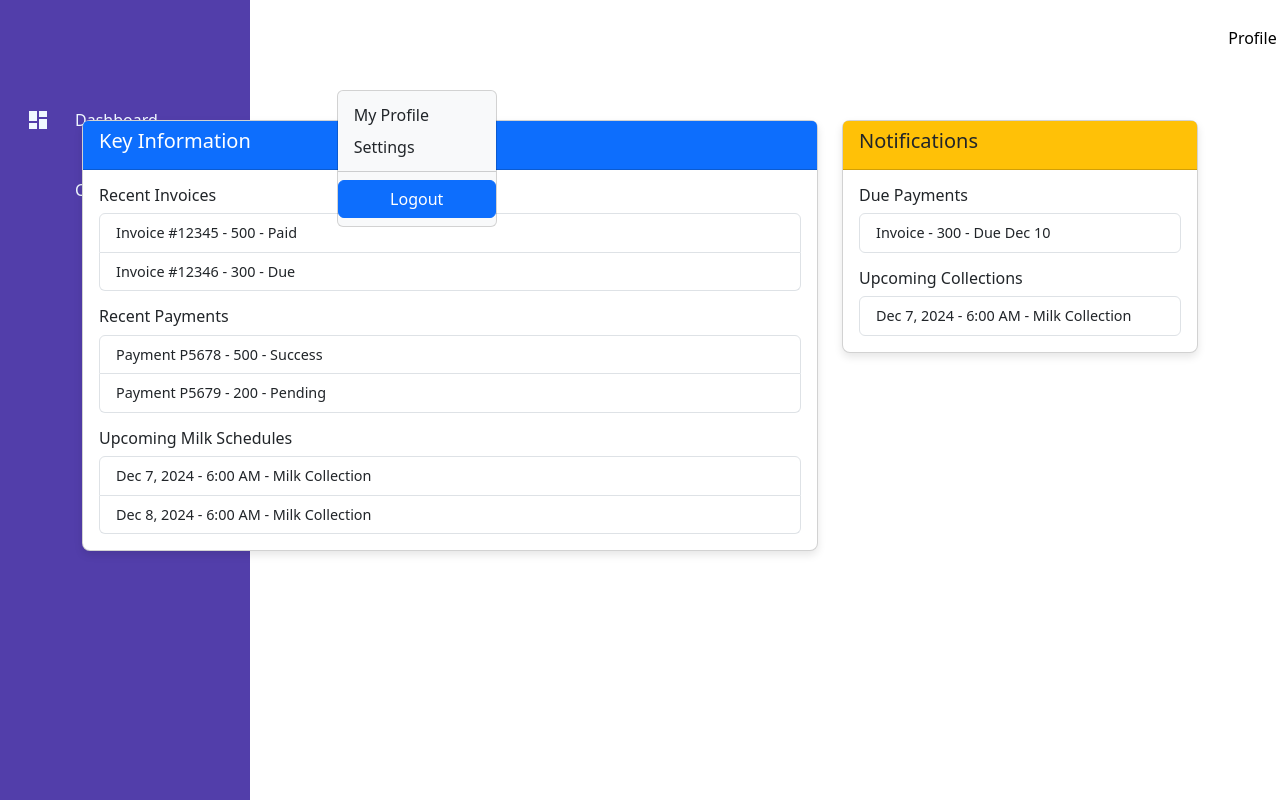
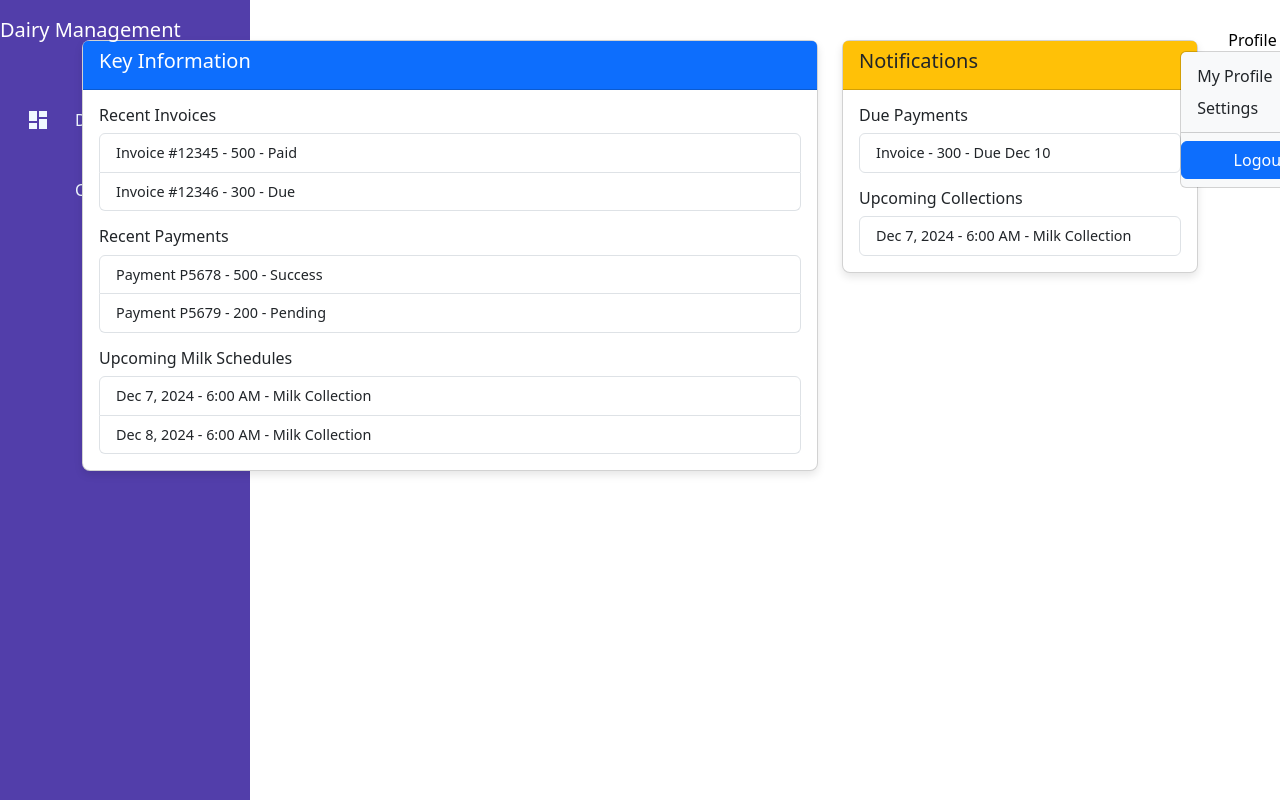
Before and after one commit to khuteshubh/applicationDairy, a React (Create React App) app: page /userdash/Dashboard in a window 1280 px wide. Both pictures are taken after a click on the button "Profile". Built offline with nearby package versions, Linux system fonts and the light colour scheme.

Commit message:
second commit

```diff
--- a/src/components/User/CusHeader.css
+++ /dev/null
@@ -1,38 +0,0 @@
-.Nav_container{
-    /* display: flex; */
-    justify-content: end;
-    color: black;
-    position: relative;
-    left: 300px;
-}
-a{
-    color: black;
-}
-
-
-/* Make navbar text and icons black */
-.navbar .text-black {
-    color: black !important; /* Override Bootstrap's default white color */
-}
-
-.navbar-dark .navbar-toggler {
-    color: black;
-    border-color: black;
-}
-
-.navbar-dark .nav-link {
-    color: black !important; /* For links in the navbar */
-    position: relative;
-    left: 800px;
-    top: -30px;
-
-
-}
-
-.navbar-dark .dropdown-menu {
-    background-color: #f8f9fa; /* Light background for dropdown */
-    color: black;
-    position: relative;
-    left: 780px;
-    top: -1px;
-}
--- a/src/components/User/CusHeader.js
+++ /dev/null
@@ -1,33 +0,0 @@
-import React from "react";
-import { Navbar, Nav, NavDropdown, Button } from "react-bootstrap";
-import "../User/CusHeader.css";
-export default function CusHeader() {
-  const handleLogout = () => {
-    // Logic for logout (e.g., clearing tokens, redirecting to login page)
-    alert("Logged out successfully!");
-  };
-  return (
-    <Navbar variant="dark" expand="lg">
-      <div className="Nav_container">
-        <Navbar.Brand href="/buyandsell">Dairy Management</Navbar.Brand>
-        <Navbar.Toggle aria-controls="navbar-nav" />
-        <Navbar.Collapse id="navbar-nav">
-          <Nav className="ms-auto">
-            <NavDropdown title="Profile" id="profile-dropdown" align="end">
-              <NavDropdown.Item href="/userdash/buyandsell">
-                My Profile
-              </NavDropdown.Item>
-              <NavDropdown.Item href="/userdash/sidebar">
-                Settings
-              </NavDropdown.Item>
-              <NavDropdown.Divider />
-              <Button className="w-100" onClick={handleLogout}>
-                Logout
-              </Button>
-            </NavDropdown>
-          </Nav>
-        </Navbar.Collapse>
-      </div>
-    </Navbar>
-  );
-}
--- a/src/components/User/navBar/NavigationBar.css
+++ b/src/components/User/navBar/NavigationBar.css
@@ -1,10 +1,12 @@
 .Nav_container{
     /* display: flex; */
     justify-content: end;
-    color: black !important;
+    /* color: black !important; */
+    position: fixed !important;
 
 
     position: relative;
+    top: 10px;
     /* left: 300px; */}
 
 a{
@@ -14,7 +16,7 @@ a{
 
 /* Make navbar text and icons black */
 .navbar .text-black {
-    color: black !important; /* Override Bootstrap's default white color */
+    color: rgb(226, 223, 223) !important; /* Override Bootstrap's default white color */
 }
 
 .navbar-dark .navbar-toggler {
@@ -32,8 +34,6 @@ a{
     /* left: 800px; */
     top: -30px;
 
-
-
 }
 
 .nav-link {
@@ -49,8 +49,3 @@ a{
     left: 1060px;
     top: -1px;
 }
-
-.navbar-brand{
-    color: black !important;
-    background-color: black !important;
-}
--- a/src/components/User/navBar/NavigationBar.js
+++ b/src/components/User/navBar/NavigationBar.js
@@ -1,6 +1,8 @@
+
 import React from 'react';
-import {useNavigate} from 'react-router-dom';
+import { useNavigate } from 'react-router-dom';
 import { Navbar, Nav, NavDropdown, Button } from 'react-bootstrap';
+
 import "./NavigationBar.css";
 import MenuIcon from '@mui/icons-material/Menu';
 
@@ -12,37 +14,29 @@ const NavigationBar = () => {
 
     const navigate = useNavigate();
 
-    const selectionRoute = (route) =>{
-        if(route){
+    const selectionRoute = (route) => {
+        if (route) {
             navigate(route);
         }
-
-    }
-
+    };
 
     return (
-        <Navbar  variant="dark" expand="lg">
-            <div className="Nav_container" >
-                <Navbar.Brand href="/" >HEllO</Navbar.Brand>
-                <Navbar.Brand href="/" >Dairy Management</Navbar.Brand>
+
+        <Navbar variant="dark" expand="lg">
+              <div className="Nav_container">
+                <Navbar.Brand href="/buyandsell">Dairy Management</Navbar.Brand>
                 <Navbar.Toggle aria-controls="navbar-nav" />
                 <Navbar.Collapse id="navbar-nav">
                   <Nav className="ms-auto">
-                        <NavDropdown title={<MenuIcon/>} id="profile-dropdown" align="end">
-
-                            <NavDropdown.Item href="/profile">My Profile</NavDropdown.Item>
-                            <NavDropdown.Item onClick={()=>selectionRoute('/Dashboard')}>Dashboard</NavDropdown.Item>
-                            <NavDropdown.Item onClick={()=>selectionRoute('/Invoice')}>Invoice</NavDropdown.Item>
-                            <NavDropdown.Item onClick={()=>selectionRoute('/ProductForm')}>ProductForm</NavDropdown.Item>
-
-                            <NavDropdown.Item href="/settings">Settings</NavDropdown.Item>
-
+                    <NavDropdown title="Profile" id="profile-dropdown" align="end">
+                      <NavDropdown.Item href="/userdash/buyandsell">
+                        My Profile
+                      </NavDropdown.Item>
+                      <NavDropdown.Item href="/userdash/sidebar">
+                        Settings
+                      </NavDropdown.Item>
                       <NavDropdown.Divider />
-                            <Button
-
-                                className="w-100"
-                                onClick={handleLogout}
-                            >
+                      <Button className="w-100" onClick={handleLogout}>
                         Logout
                       </Button>
                     </NavDropdown>
@@ -50,6 +44,7 @@ const NavigationBar = () => {
                 </Navbar.Collapse>
               </div>
             </Navbar>
+
     );
 };
 
--- a/src/projectRoute.js
+++ b/src/projectRoute.js
@@ -13,11 +13,11 @@ import FarmerRecord from "./components/Admin/FarmerRecord";
 import LoanAndFeedRecord from "./components/Admin/LoanAndFeedRecord";
 // import AddMilkRecord from "./components/Admin/AddMilkRecord";
 import AdminHeader from "./components/Admin/AdminHeader";
-import CusHeader from "./components/User/CusHeader";
+
 import SideBar from "./components/User/siderBar/SideBar";
 import BuyAndSellCattle from "./components/User/BuyAndSellCattle";
 import Dashboard from "./components/User/dashboard/Dashboard";
-// import SideBar1 from "./components/User/SideBar1";
+import NavigationBar from "./components/User/navBar/NavigationBar";
 
 const customRoute = createBrowserRouter([
   {
@@ -103,7 +103,7 @@ const customRoute = createBrowserRouter([
     element: (
       <>
         <SideBar />
-        <CusHeader />
+        <NavigationBar />
         <Outlet/>
       </>
     ),
```
Also changed, not shown: src/components/User/Customer.js (deleted, +0 -11 lines). Lines whose indentation alone changed are shown as unchanged.
